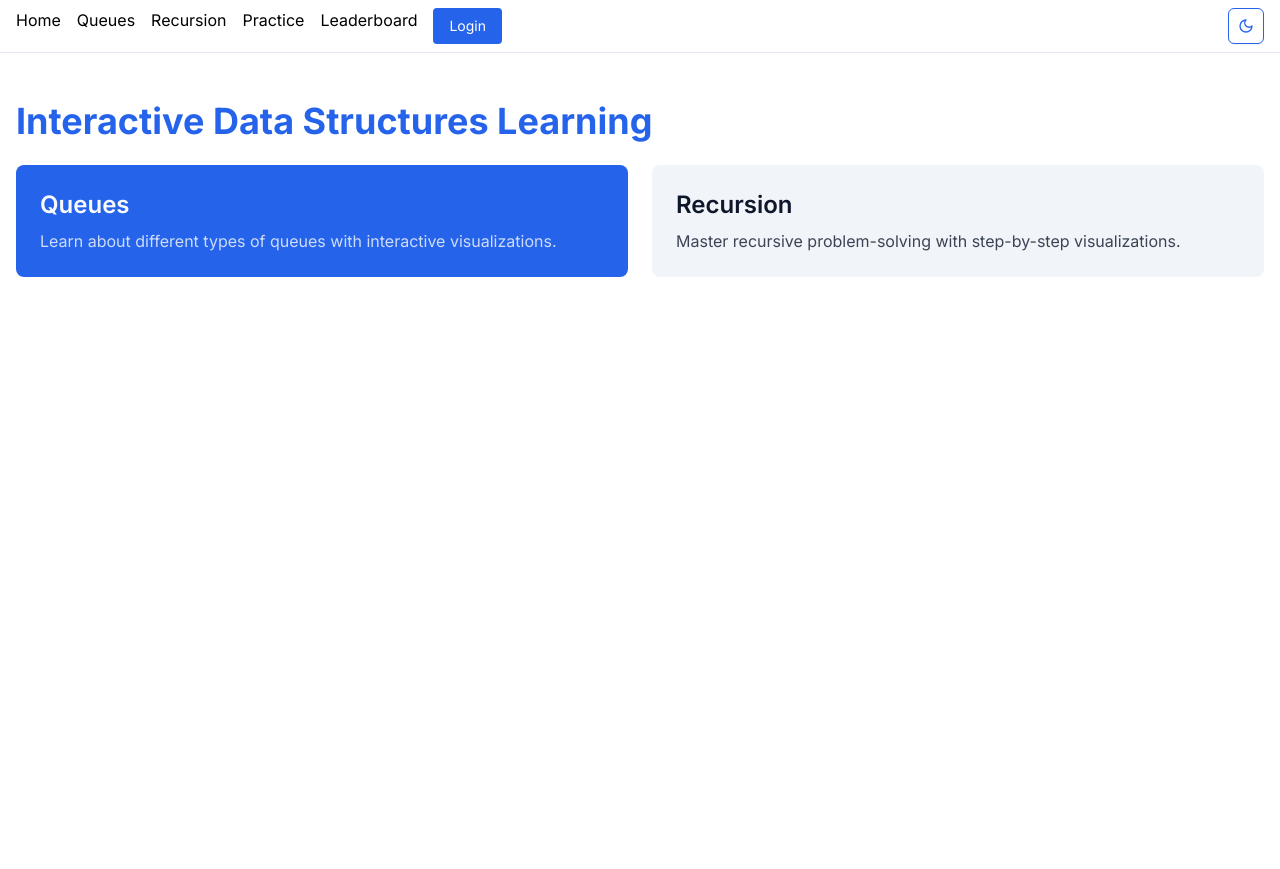
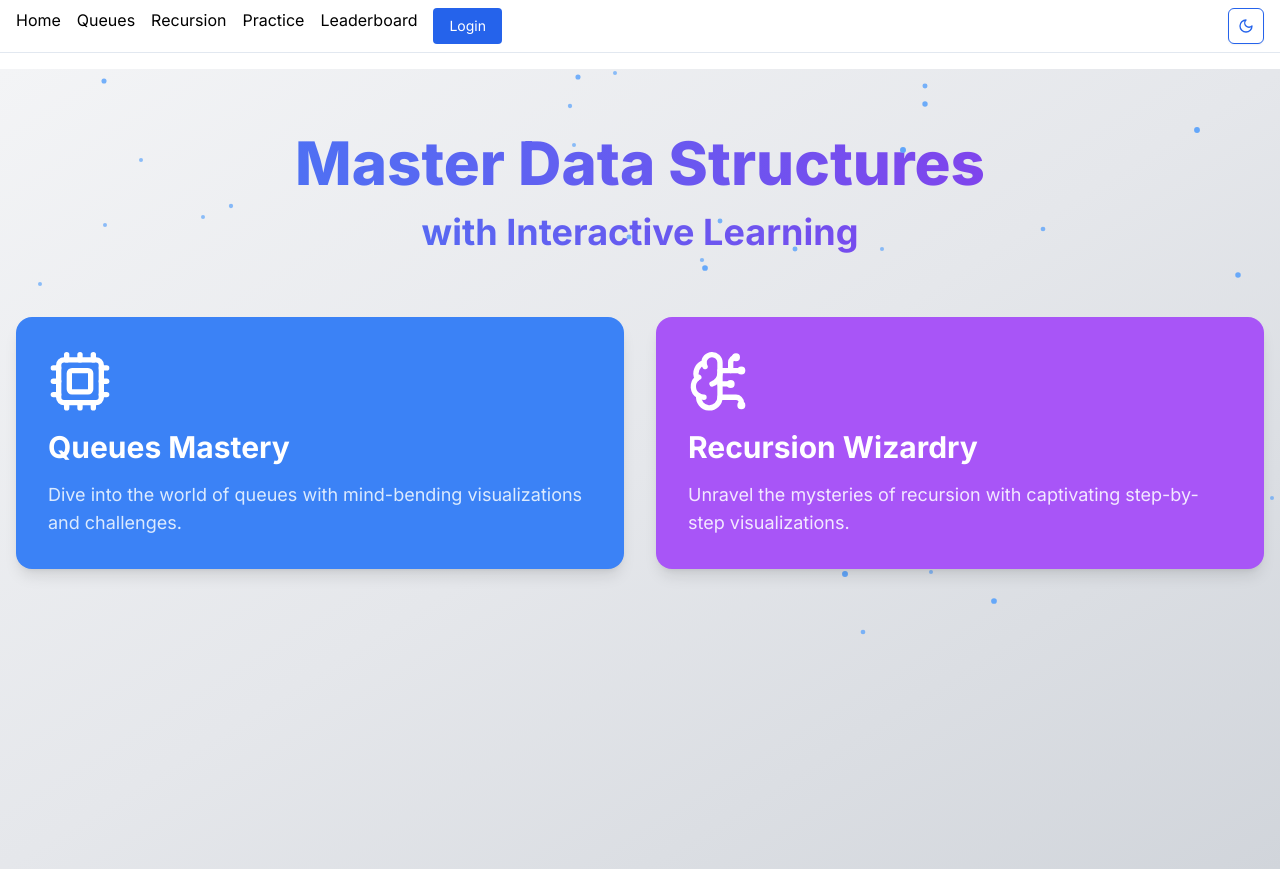
Before and after one commit to uttamkn/qrc, a Next.js app: page / in a window 1280 px wide. Built offline with nearby package versions, Linux system fonts and the light colour scheme; no server answers.

Commit message:
feat: enhance homepage layout with new animations

```diff
--- a/app/page.tsx
+++ b/app/page.tsx
@@ -1,59 +1,119 @@
 "use client"
+
 import Link from "next/link"
 import { motion } from "framer-motion"
+import { Cpu, BrainCircuit } from "lucide-react"
 
 const containerVariants = {
   hidden: { opacity: 0 },
   visible: {
     opacity: 1,
     transition: {
-      staggerChildren: 0.1,
+      staggerChildren: 0.2,
+      delayChildren: 0.3,
     },
   },
 }
 
 const itemVariants = {
-  hidden: { y: 20, opacity: 0 },
+  hidden: { y: 50, opacity: 0 },
   visible: {
     y: 0,
     opacity: 1,
+    transition: {
+      type: "spring",
+      stiffness: 100,
+    },
+  },
+}
+
+const floatingAnimation = {
+  y: ["0%", "5%", "0%"],
+  transition: {
+    duration: 5,
+    repeat: Number.POSITIVE_INFINITY,
+    ease: "easeInOut",
   },
 }
 
 export default function HomePage() {
   return (
-    <div className="container mx-auto px-4 py-8 bg-background text-foreground">
+    <div className="min-h-screen bg-gradient-to-br from-gray-100 via-gray-200 to-gray-300 dark:from-gray-900 dark:via-gray-800 dark:to-gray-700 text-gray-800 dark:text-white overflow-hidden">
+      <div className="container mx-auto px-4 py-16 relative">
+        <motion.div
+          className="absolute top-0 left-0 w-full h-full pointer-events-none"
+          initial={{ opacity: 0 }}
+          animate={{ opacity: 1 }}
+          transition={{ duration: 2 }}
+        >
+          {[...Array(50)].map((_, i) => (
+            <motion.div
+              key={i}
+              className="absolute w-1 h-1 bg-blue-400 dark:bg-blue-500 rounded-full"
+              style={{
+                top: `${Math.random() * 100}%`,
+                left: `${Math.random() * 100}%`,
+              }}
+              animate={{
+                scale: [1, 1.5, 1],
+                opacity: [0.7, 1, 0.7],
+              }}
+              transition={{
+                duration: 3 + Math.random() * 3,
+                repeat: Number.POSITIVE_INFINITY,
+                ease: "easeInOut",
+              }}
+            />
+          ))}
+        </motion.div>
+
         <motion.h1
-        className="text-4xl font-bold mb-6 text-primary"
-        initial={{ opacity: 0, y: -20 }}
+          className="text-6xl font-extrabold mb-8 text-center text-transparent bg-clip-text bg-gradient-to-r from-blue-500 to-purple-600 dark:from-blue-400 dark:to-purple-500"
+          initial={{ opacity: 0, y: -50 }}
           animate={{ opacity: 1, y: 0 }}
-        transition={{ duration: 0.5 }}
+          transition={{ duration: 0.8, type: "spring", stiffness: 100 }}
         >
-        Interactive Data Structures Learning
+          Master Data Structures
+          <br />
+          <span className="text-4xl font-bold">with Interactive Learning</span>
         </motion.h1>
+
         <motion.div
-        className="grid grid-cols-1 md:grid-cols-2 gap-6"
+          className="grid grid-cols-1 md:grid-cols-2 gap-8 mt-16"
           variants={containerVariants}
           initial="hidden"
           animate="visible"
         >
-        <motion.div variants={itemVariants}>
-          <Link href="/queues" className="block p-6 bg-primary rounded-lg hover:bg-primary/90 transition-colors">
-            <h2 className="text-2xl font-semibold mb-2 text-primary-foreground">Queues</h2>
-            <p className="text-primary-foreground/80">
-              Learn about different types of queues with interactive visualizations.
+          <motion.div variants={itemVariants} whileHover={{ scale: 1.05 }} whileTap={{ scale: 0.95 }}>
+            <Link
+              href="/queues"
+              className="block p-8 bg-blue-500 dark:bg-blue-600 rounded-2xl shadow-lg hover:shadow-xl transition-all transform hover:-translate-y-2"
+            >
+              <motion.div animate={floatingAnimation} className="mb-4">
+                <Cpu className="w-16 h-16 text-white" />
+              </motion.div>
+              <h2 className="text-3xl font-bold mb-4 text-white">Queues Mastery</h2>
+              <p className="text-blue-100 dark:text-blue-200 text-lg">
+                Dive into the world of queues with mind-bending visualizations and challenges.
               </p>
             </Link>
           </motion.div>
-        <motion.div variants={itemVariants}>
-          <Link href="/recursion" className="block p-6 bg-secondary rounded-lg hover:bg-secondary/90 transition-colors">
-            <h2 className="text-2xl font-semibold mb-2 text-secondary-foreground">Recursion</h2>
-            <p className="text-secondary-foreground/80">
-              Master recursive problem-solving with step-by-step visualizations.
+          <motion.div variants={itemVariants} whileHover={{ scale: 1.05 }} whileTap={{ scale: 0.95 }}>
+            <Link
+              href="/recursion"
+              className="block p-8 bg-purple-500 dark:bg-purple-600 rounded-2xl shadow-lg hover:shadow-xl transition-all transform hover:-translate-y-2"
+            >
+              <motion.div animate={floatingAnimation} className="mb-4">
+                <BrainCircuit className="w-16 h-16 text-white" />
+              </motion.div>
+              <h2 className="text-3xl font-bold mb-4 text-white">Recursion Wizardry</h2>
+              <p className="text-purple-100 dark:text-purple-200 text-lg">
+                Unravel the mysteries of recursion with captivating step-by-step visualizations.
               </p>
             </Link>
           </motion.div>
         </motion.div>
       </div>
+    </div>
   )
 }
```
Lines whose indentation alone changed are shown as unchanged.
